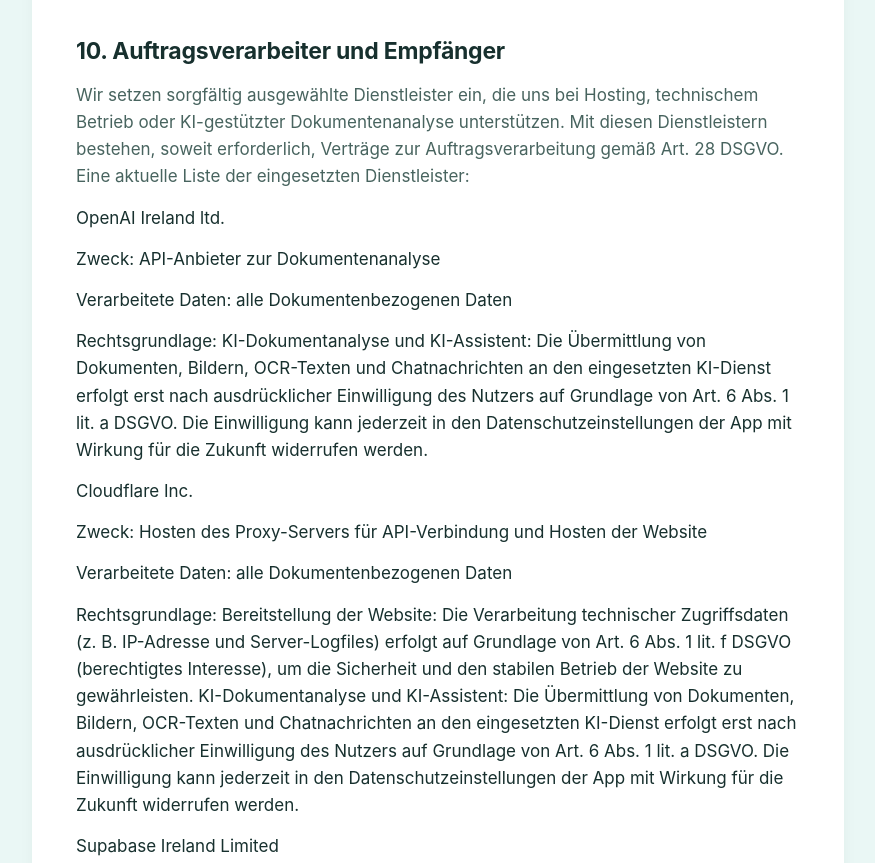
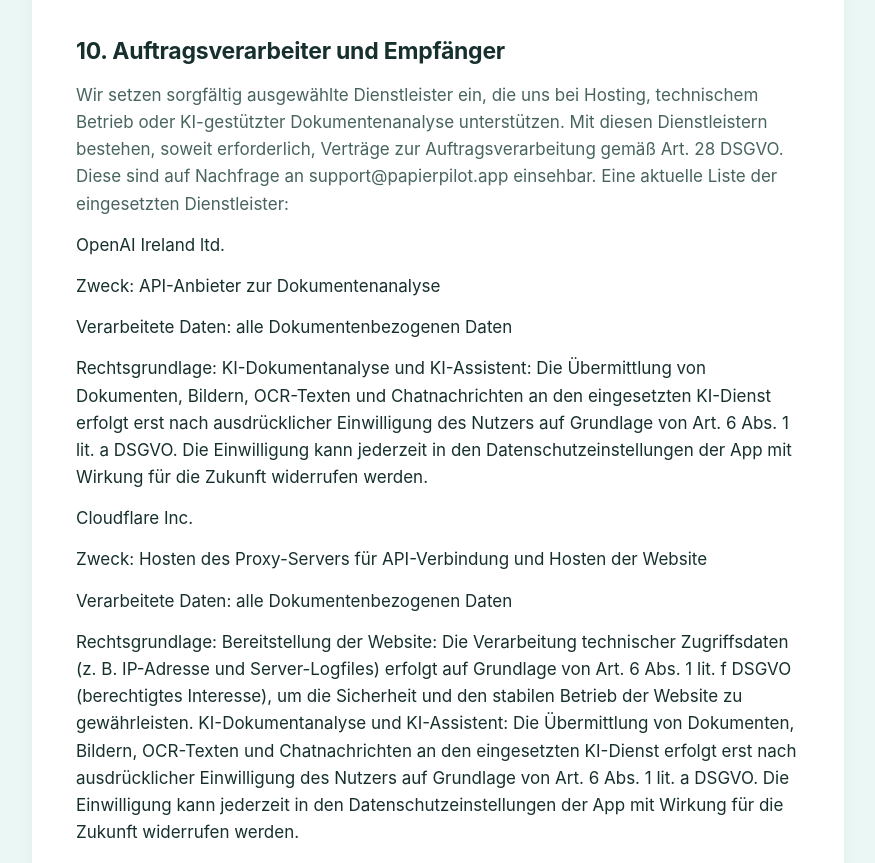
Before and after one commit to papierpilot-app/papierpilot-website, a plain HTML site: page datenschutz.html in a window 1280 px wide. Shown: the part 3950-4813 px from the top of the page, without its empty margins (202-1077 px from the left). Drawn offline with Linux system fonts and the light colour scheme.

Commit message:
Update datenschutz.html with service provider details
Added contact information for accessing the list of service providers.

```diff
--- a/datenschutz.html
+++ b/datenschutz.html
@@ -221,7 +221,7 @@
         <p>
           Wir setzen sorgfältig ausgewählte Dienstleister ein, die uns bei Hosting, technischem Betrieb oder
           KI-gestützter Dokumentenanalyse unterstützen. Mit diesen Dienstleistern bestehen, soweit
-          erforderlich, Verträge zur Auftragsverarbeitung gemäß Art. 28 DSGVO. Eine aktuelle Liste der
+          erforderlich, Verträge zur Auftragsverarbeitung gemäß Art. 28 DSGVO. Diese sind auf Nachfrage an support@papierpilot.app einsehbar. Eine aktuelle Liste der
           eingesetzten Dienstleister:
         </p>
           OpenAI Ireland ltd.
```
